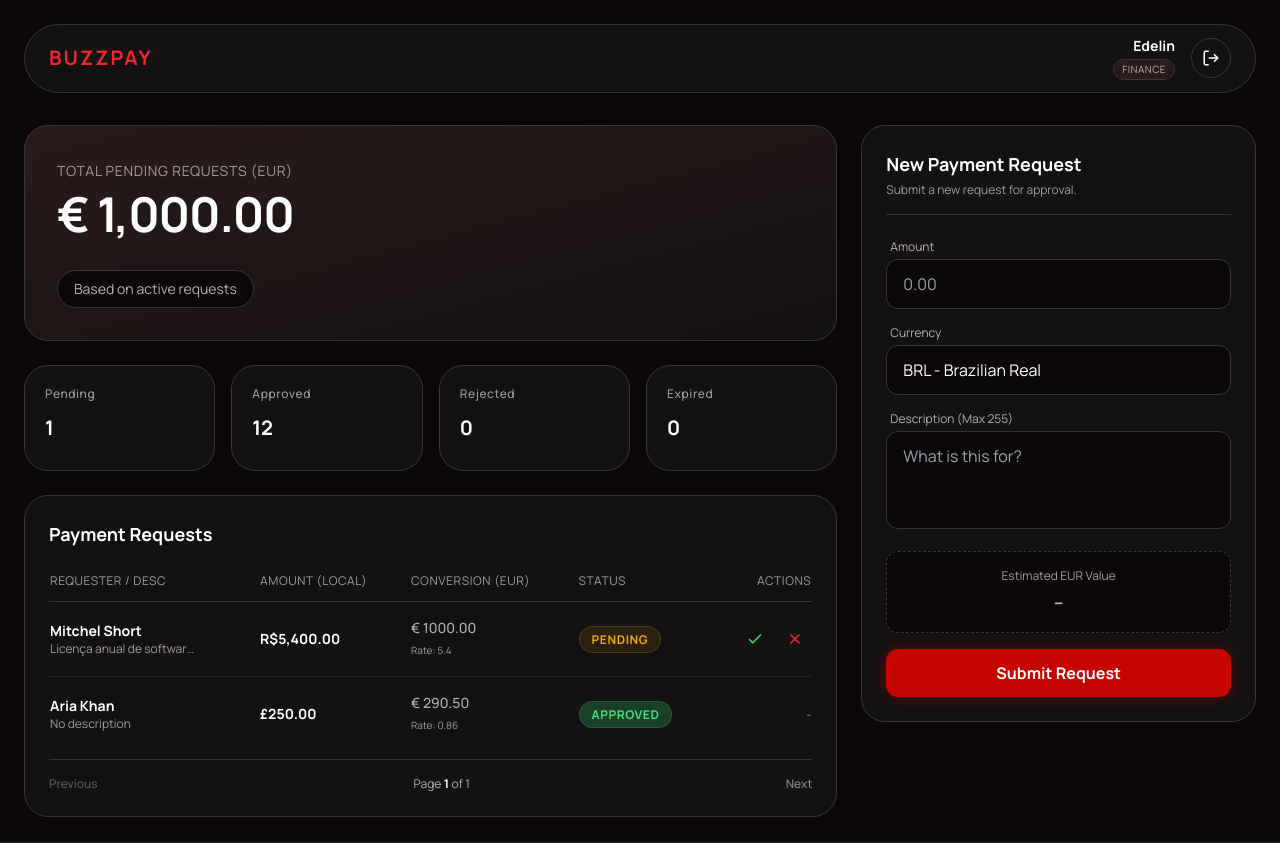
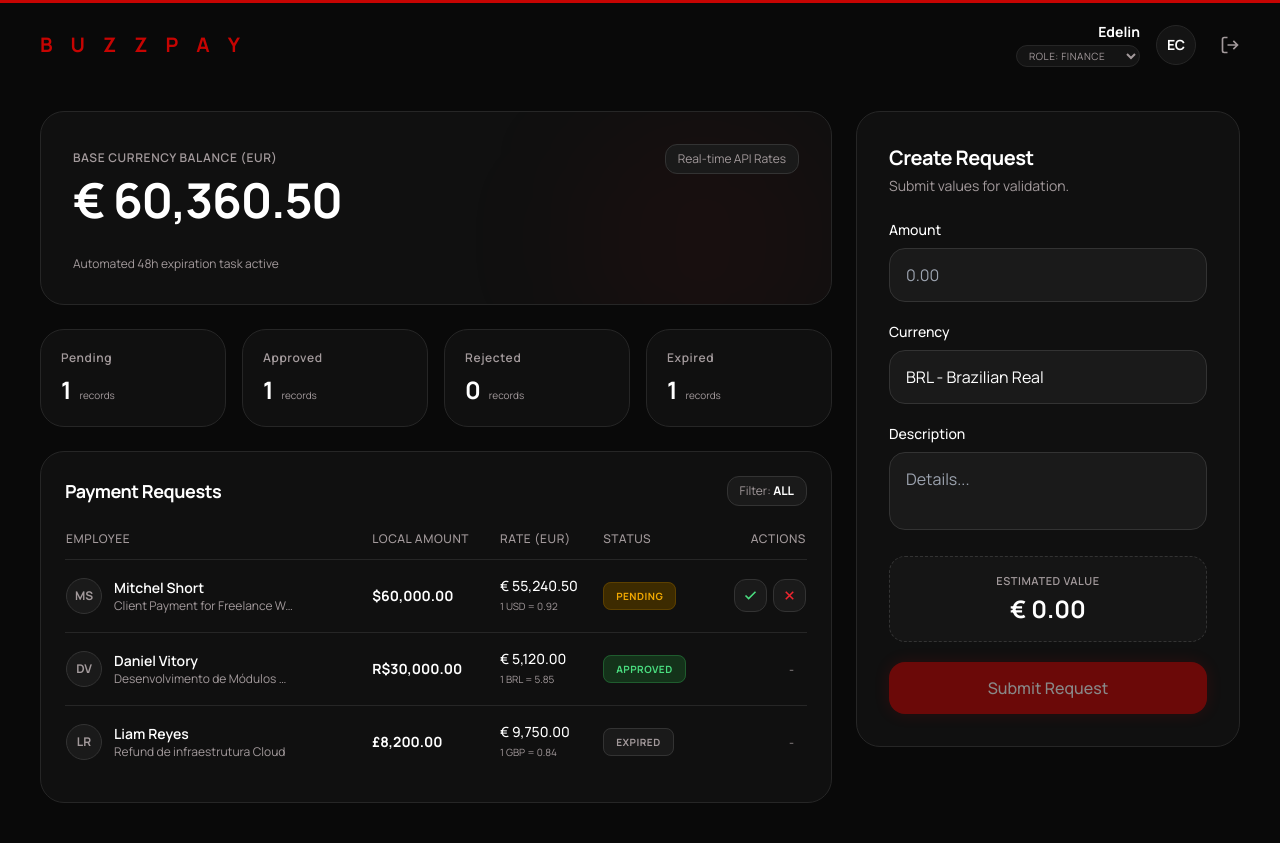
Before and after one commit to ede-ch/BuzzPayMultiCurrencyPayment, a Next.js app in the folder frontend/: page /dashboard in a window 1280 px wide. Built offline with nearby package versions, Linux system fonts and the light colour scheme.

Commit message:
feat(frontend): enhance dashboard with updated payment request

```diff
--- a/frontend/src/app/dashboard/page.tsx
+++ b/frontend/src/app/dashboard/page.tsx
@@ -2,7 +2,7 @@
 
 import React, { useState } from 'react';
 
-// Tipagens exatas do contrato do backend
+// Definições de tipos estritas do contrato do backend
 type Role = 'employee' | 'finance';
 type Status = 'pending' | 'approved' | 'rejected' | 'expired';
 
@@ -14,157 +14,207 @@ interface PaymentRequest {
   amount_eur: number;
   exchange_rate: number;
   rate_source: string;
+  rate_fetched_at: string;
   description?: string;
   created_at: string;
   expires_at: string;
-  user: { name: string };
+  user: {
+    name: string;
+    country: string;
+  };
 }
 
 export default function DashboardPage() {
-  const [role] = useState<Role>('finance'); // Mude para 'employee' para ver a diferença
-  const [activeFilter, setActiveFilter] = useState<Status | 'all'>('all');
+  const [role, setRole] = useState<Role>('finance');
+  const [statusFilter, setStatusFilter] = useState<Status | 'all'>('all');
+
+  const [amount, setAmount] = useState('');
+  const [currency, setCurrency] = useState('BRL');
+  const [description, setDescription] = useState('');
   const [isSubmitting, setIsSubmitting] = useState(false);
 
-  // Mock de dados baseado APENAS no que o sistema real retorna
   const mockRequests: PaymentRequest[] = [
     {
-      id: 'REQ-001',
+      id: 'REQ-8821',
       status: 'pending',
-      amount_local: 5400.00,
-      currency_code: 'BRL',
-      amount_eur: 1000.00,
-      exchange_rate: 5.40,
-      rate_source: 'Fixer.io',
-      description: 'Licença anual de software IDE',
-      created_at: '2024-11-11T14:32:00Z',
-      expires_at: '2024-11-12T14:32:00Z',
-      user: { name: 'Mitchel Short' }
+      amount_local: 60000.00,
+      currency_code: 'USD',
+      amount_eur: 55240.50,
+      exchange_rate: 0.92,
+      rate_source: 'https://api.exchangerate-api.com',
+      rate_fetched_at: '2026-06-12T14:00:00Z',
+      description: 'Client Payment for Freelance Work',
+      created_at: '2026-06-11T14:32:00Z',
+      expires_at: '2026-06-13T14:32:00Z',
+      user: { name: 'Mitchel Short', country: 'United States' }
     },
     {
-      id: 'REQ-002',
+      id: 'REQ-7432',
       status: 'approved',
-      amount_local: 250.00,
+      amount_local: 30000.00,
+      currency_code: 'BRL',
+      amount_eur: 5120.00,
+      exchange_rate: 5.85,
+      rate_source: 'https://api.exchangerate-api.com',
+      rate_fetched_at: '2026-06-10T09:15:00Z',
+      description: 'Desenvolvimento de Módulos Core',
+      created_at: '2026-06-10T14:32:00Z',
+      expires_at: '2026-06-12T14:32:00Z',
+      user: { name: 'Daniel Vitory', country: 'Brazil' }
+    },
+    {
+      id: 'REQ-1190',
+      status: 'expired',
+      amount_local: 8200.00,
       currency_code: 'GBP',
-      amount_eur: 290.50,
-      exchange_rate: 0.86,
-      rate_source: 'OpenExchange',
-      created_at: '2024-11-10T09:14:00Z',
-      expires_at: '2024-11-11T09:14:00Z',
-      user: { name: 'Aria Khan' }
+      amount_eur: 9750.00,
+      exchange_rate: 0.84,
+      rate_source: 'https://api.exchangerate-api.com',
+      rate_fetched_at: '2026-06-05T17:48:00Z',
+      description: 'Refund de infraestrutura Cloud',
+      created_at: '2026-06-05T17:48:00Z',
+      expires_at: '2026-06-07T17:48:00Z',
+      user: { name: 'Liam Reyes', country: 'United Kingdom' }
     }
   ];
 
-  const handleNewRequest = (e: React.FormEvent) => {
+  const mockCurrentRates: Record<string, number> = { BRL: 5.85, USD: 0.92, GBP: 0.84 };
+  const estimatedEur = amount ? (parseFloat(amount) / (mockCurrentRates[currency] || 1)).toFixed(2) : '0.00';
+
+  const handleSubmitRequest = (e: React.FormEvent) => {
     e.preventDefault();
     setIsSubmitting(true);
-    setTimeout(() => setIsSubmitting(false), 1500);
+    setTimeout(() => {
+      setIsSubmitting(false);
+      setAmount('');
+      setDescription('');
+    }, 1200);
   };
 
   return (
-    <div className="min-h-screen bg-ink text-white font-manrope p-4 sm:p-6">
-      {/* Navbar Superior (Apenas o que existe no projeto) */}
-      <nav className="flex items-center justify-between mb-8 bg-[#141112] border border-border-sec rounded-full px-6 py-3">
-        <div className="text-buzz-bright font-bold tracking-widest text-xl">
-          BUZZPAY
+    <div className="min-h-screen bg-[#090909] text-white font-manrope selection:bg-buzz-red selection:text-white border-t-[3px] border-buzz-red pb-10">
+
+      {/* NAVBAR SUPERIOR */}
+      <nav className="flex items-center justify-between px-6 sm:px-10 py-5 mb-6">
+        <div className="text-buzz-red font-bold tracking-[0.35em] text-lg sm:text-xl">
+          B U Z Z P A Y
         </div>
 
         <div className="flex items-center gap-4">
           <div className="text-right hidden sm:block">
             <p className="text-sm font-bold leading-tight">Edelin</p>
-            <span className="text-[10px] uppercase tracking-wider text-muted-light bg-[#2a1a1a] px-2 py-0.5 rounded-full inline-block mt-0.5 border border-border-sec">
-              {role}
-            </span>
+            <select
+              value={role}
+              onChange={(e) => setRole(e.target.value as Role)}
+              className="text-[10px] uppercase tracking-wider text-muted bg-[#141414] border border-[#262626] px-2 py-0.5 rounded-full mt-1 focus:outline-none cursor-pointer"
+            >
+              <option value="finance">Role: Finance</option>
+              <option value="employee">Role: Employee</option>
+            </select>
           </div>
-          <button className="w-10 h-10 rounded-full border border-border-sec flex items-center justify-center hover:bg-buzz-red/20 hover:text-buzz-bright transition-colors" title="Logout">
-            <svg width="18" height="18" fill="none" stroke="currentColor" strokeWidth="2" viewBox="0 0 24 24"><path d="M9 21H5a2 2 0 01-2-2V5a2 2 0 012-2h4M16 17l5-5-5-5M21 12H9"/></svg>
+          <div className="w-10 h-10 rounded-full bg-[#141414] border border-[#262626] flex items-center justify-center text-sm font-bold text-white">
+            EC
+          </div>
+          <button className="text-muted hover:text-white transition-colors ml-2" title="Logout">
+            <svg width="20" height="20" fill="none" stroke="currentColor" strokeWidth="2" viewBox="0 0 24 24"><path d="M9 21H5a2 2 0 01-2-2V5a2 2 0 012-2h4M16 17l5-5-5-5M21 12H9"/></svg>
           </button>
         </div>
       </nav>
 
+      <div className="px-4 sm:px-10 max-w-[1600px] mx-auto">
         <div className="grid grid-cols-1 lg:grid-cols-3 gap-6">
 
-        {/* COLUNA ESQUERDA/CENTRAL (Listagem e Filtros) */}
           <div className="lg:col-span-2 space-y-6">
 
-          {/* Card Principal: Overview real do sistema (Total de Requisições) */}
-          <div className="bg-gradient-to-br from-[#2a1a1a] to-[#141112] rounded-24px p-8 border border-border-sec relative overflow-hidden">
+            {/* Card Principal: Mantido o estilo com a mesma borda de 24px */}
+            <div className="bg-[#101010] rounded-[24px] p-8 border border-[#262626] relative overflow-hidden">
+              <div className="absolute top-0 right-0 w-64 h-64 bg-buzz-red/5 rounded-full filter blur-3xl pointer-events-none"></div>
               <div className="flex justify-between items-start mb-4 relative z-10">
                 <div>
-                <span className="text-muted text-sm uppercase tracking-wider">Total Pending Requests (EUR)</span>
-                <h2 className="text-5xl font-bold mt-2 tracking-tight">€ 1,000.00</h2>
+                  <span className="text-muted text-xs uppercase tracking-wider font-semibold">Base Currency Balance (EUR)</span>
+                  <h2 className="text-4xl sm:text-5xl font-bold mt-2 tracking-tight">€ 60,360.50</h2>
+                </div>
+                <div className="text-xs text-muted bg-[#1a1a1a] border border-[#333] px-3 py-1.5 rounded-[12px]">
+                  Real-time API Rates
                 </div>
               </div>
-            <div className="mt-8 relative z-10 flex gap-4">
-              <span className="text-sm text-muted-light bg-ink border border-border-sec px-4 py-2 rounded-full">
-                Based on active requests
-              </span>
+              <div className="flex gap-3 relative z-10 mt-8 text-xs text-muted">
+                <span>Automated 48h expiration task active</span>
               </div>
             </div>
 
-          {/* Cards Secundários viraram os Filtros de Status (Substitui Business Account, etc) */}
+            {/* Filtros de Estado */}
             <div className="grid grid-cols-2 md:grid-cols-4 gap-4">
-            {['pending', 'approved', 'rejected', 'expired'].map((status) => (
+              {(['pending', 'approved', 'rejected', 'expired'] as Status[]).map((status) => {
+                const count = mockRequests.filter(r => r.status === status).length;
+                const isActive = statusFilter === status;
+                return (
                   <button
                     key={status}
-                onClick={() => setActiveFilter(status as Status)}
-                className={`text-left rounded-24px p-5 transition-all border ${
-                  activeFilter === status
-                    ? 'bg-[#2a1a1a] border-buzz-red shadow-glow-red'
-                    : 'bg-[#141112] border-border-sec hover:bg-[#1a1617]'
+                    onClick={() => setStatusFilter(status === statusFilter ? 'all' : status)}
+                    className={`text-left rounded-[24px] p-5 transition-all border ${
+                      isActive ? 'bg-[#1c1213] border-buzz-red/50 shadow-[0_0_15px_rgba(198,4,2,0.15)]' : 'bg-[#101010] border-[#262626] hover:bg-[#151515]'
                     }`}
                   >
-                <div className="flex items-center justify-between mb-3">
-                  <span className="text-xs font-medium uppercase tracking-wider text-muted capitalize">{status}</span>
+                    <span className="text-xs font-semibold uppercase tracking-wider text-muted block mb-2 capitalize">{status}</span>
+                    <div className="flex items-baseline gap-2">
+                      <h3 className="text-2xl font-bold text-white">{count}</h3>
+                      <span className="text-[10px] text-muted">records</span>
                     </div>
-                {/* Contadores fictícios apenas para ilustrar o layout, devem vir da API */}
-                <h3 className="text-xl font-bold mb-2">{status === 'pending' ? '1' : status === 'approved' ? '12' : '0'}</h3>
                   </button>
-            ))}
+                );
+              })}
             </div>
 
-          {/* Lista de Requisições (Substitui a "Recent Activity") */}
-          <div className="bg-[#141112] border border-border-sec rounded-24px p-6">
+            {/* Tabela de Payment Requests */}
+            <div className="bg-[#101010] border border-[#262626] rounded-[24px] p-6">
               <div className="flex justify-between items-center mb-6">
-              <h3 className="font-bold text-lg">Payment Requests</h3>
-              {activeFilter !== 'all' && (
-                <button onClick={() => setActiveFilter('all')} className="text-xs text-buzz-bright hover:underline">
-                  Clear Filter
-                </button>
-              )}
+                <h3 className="font-bold text-lg tracking-tight">Payment Requests</h3>
+                <div className="text-xs text-muted bg-[#1a1a1a] px-3 py-1.5 rounded-[12px] border border-[#333]">
+                  Filter: <span className="text-white font-bold uppercase">{statusFilter}</span>
+                </div>
               </div>
 
               <div className="overflow-x-auto">
                 <table className="w-full text-sm text-left">
-                <thead className="text-muted text-xs border-b border-border-sec uppercase tracking-wider">
+                  <thead className="text-muted text-xs border-b border-[#262626] uppercase tracking-wider">
                     <tr>
-                    <th className="pb-3 font-normal">Requester / Desc</th>
-                    <th className="pb-3 font-normal">Amount (Local)</th>
-                    <th className="pb-3 font-normal hidden sm:table-cell">Conversion (EUR)</th>
-                    <th className="pb-3 font-normal">Status</th>
-                    {role === 'finance' && <th className="pb-3 font-normal text-right">Actions</th>}
+                      <th className="pb-3 font-medium">Employee</th>
+                      <th className="pb-3 font-medium">Local Amount</th>
+                      <th className="pb-3 font-medium hidden md:table-cell">Rate (EUR)</th>
+                      <th className="pb-3 font-medium">Status</th>
+                      {role === 'finance' && <th className="pb-3 font-medium text-right">Actions</th>}
                     </tr>
                   </thead>
-                <tbody className="divide-y divide-border-sec/50">
+                  <tbody className="divide-y divide-[#262626]">
                     {mockRequests
-                    .filter(req => activeFilter === 'all' || req.status === activeFilter)
+                      .filter(req => statusFilter === 'all' || req.status === statusFilter)
                       .map((req) => (
-                    <tr key={req.id} className="hover:bg-[#1a1617] transition-colors">
-                      <td className="py-4">
-                        <p className="font-bold">{req.user.name}</p>
-                        <p className="text-xs text-muted truncate max-w-[150px]">{req.description || 'No description'}</p>
+                      <tr key={req.id} className="hover:bg-[#151515] transition-colors group">
+                        <td className="py-4 pr-2">
+                          <div className="flex items-center gap-3">
+                            <div className="w-9 h-9 rounded-full bg-[#1a1a1a] border border-[#333] flex items-center justify-center font-bold text-xs text-muted group-hover:border-buzz-red/40 transition-colors">
+                              {req.user.name.split(' ').map(n => n[0]).join('')}
+                            </div>
+                            <div>
+                              <p className="font-semibold text-white">{req.user.name}</p>
+                              <p className="text-xs text-muted max-w-[180px] truncate">{req.description || 'No description provided'}</p>
+                            </div>
+                          </div>
                         </td>
                         <td className="py-4 font-bold text-white">
                           {req.amount_local.toLocaleString('en-US', { style: 'currency', currency: req.currency_code })}
                         </td>
-                      <td className="py-4 hidden sm:table-cell">
-                        <p className="font-medium text-muted-light">€ {req.amount_eur.toFixed(2)}</p>
-                        <p className="text-[10px] text-muted mt-0.5">Rate: {req.exchange_rate}</p>
+                        <td className="py-4 hidden md:table-cell text-muted">
+                          <p className="font-medium text-white">€ {req.amount_eur.toLocaleString('en-US', { minimumFractionDigits: 2 })}</p>
+                          <p className="text-[10px] text-muted truncate max-w-[150px]">1 {req.currency_code} = {req.exchange_rate}</p>
                         </td>
                         <td className="py-4">
-                        <span className={`px-3 py-1 rounded-full text-xs font-bold uppercase tracking-wider border ${
-                          req.status === 'success' || req.status === 'approved' ? 'bg-[#1a4028] text-[#4ade80] border-[#225c38]' :
-                          req.status === 'pending' ? 'bg-coin-yellow/10 text-coin-yellow border-coin-yellow/20' :
-                          'bg-buzz-red/10 text-buzz-bright border-buzz-red/20'
+                          <span className={`px-3 py-1.5 rounded-[8px] text-[10px] font-bold uppercase tracking-wider border ${
+                            req.status === 'approved' ? 'bg-[#14321a] text-[#4ade80] border-[#1f5c2e]' :
+                            req.status === 'pending' ? 'bg-[#3d2b00] text-[#f2a900] border-[#5c4000]' :
+                            req.status === 'expired' ? 'bg-[#1a1a1a] text-muted border-[#333]' :
+                            'bg-[#3a0a0a] text-[#ef2630] border-[#5c1010]'
                           }`}>
                             {req.status}
                           </span>
@@ -172,16 +222,16 @@ export default function DashboardPage() {
                         {role === 'finance' && (
                           <td className="py-4 text-right">
                             {req.status === 'pending' ? (
-                             <div className="flex justify-end gap-2">
-                               <button className="text-[#4ade80] hover:bg-[#1a4028] p-1.5 rounded-lg border border-transparent hover:border-[#225c38] transition-colors" title="Approve">
-                                 <svg width="18" height="18" fill="none" stroke="currentColor" strokeWidth="2" viewBox="0 0 24 24"><path d="M20 6L9 17l-5-5"/></svg>
+                              <div className="flex justify-end gap-1.5">
+                                <button className="p-2 rounded-[12px] bg-[#1a1a1a] border border-[#333] text-[#4ade80] hover:bg-[#14321a] hover:border-[#1f5c2e] transition-all" title="Approve">
+                                  <svg width="15" height="15" fill="none" stroke="currentColor" strokeWidth="2.5" viewBox="0 0 24 24"><path d="M20 6L9 17l-5-5"/></svg>
                                 </button>
-                               <button className="text-buzz-bright hover:bg-buzz-red/10 p-1.5 rounded-lg border border-transparent hover:border-buzz-red/20 transition-colors" title="Reject">
-                                 <svg width="18" height="18" fill="none" stroke="currentColor" strokeWidth="2" viewBox="0 0 24 24"><path d="M18 6L6 18M6 6l12 12"/></svg>
+                                <button className="p-2 rounded-[12px] bg-[#1a1a1a] border border-[#333] text-[#ef2630] hover:bg-[#3a0a0a] hover:border-[#5c1010] transition-all" title="Reject">
+                                  <svg width="15" height="15" fill="none" stroke="currentColor" strokeWidth="2.5" viewBox="0 0 24 24"><path d="M18 6L6 18M6 6l12 12"/></svg>
                                 </button>
                               </div>
                             ) : (
-                            <span className="text-xs text-muted">-</span>
+                              <span className="text-xs text-muted px-3">-</span>
                             )}
                           </td>
                         )}
@@ -190,77 +240,80 @@ export default function DashboardPage() {
                   </tbody>
                 </table>
               </div>
-
-            {/* Paginação Real do Sistema */}
-            <div className="flex items-center justify-between border-t border-border-sec pt-4 mt-2">
-              <button className="text-xs font-medium text-muted hover:text-white transition-colors flex items-center gap-1 disabled:opacity-50" disabled>
-                Previous
-              </button>
-              <span className="text-xs text-muted-light">Page <strong className="text-white">1</strong> of 1</span>
-              <button className="text-xs font-medium text-white hover:text-buzz-bright transition-colors flex items-center gap-1 disabled:opacity-50" disabled>
-                Next
-              </button>
-            </div>
             </div>
           </div>
 
-        {/* COLUNA DIREITA (Formulário e Detalhes) */}
+          {/* COLUNA DA DIREITA (Formulário) */}
           <div className="space-y-6">
 
-          {/* Formulário de Nova Requisição ocupando o lugar do "Top Spending" */}
-          <div className="bg-[#141112] border border-border-sec rounded-24px p-6">
-            <div className="mb-6 pb-4 border-b border-border-sec">
-              <h3 className="font-bold text-lg">New Payment Request</h3>
-              <p className="text-xs text-muted mt-1">Submit a new request for approval.</p>
+            {/* Formulário com Inputs baseados no Login */}
+            <div className="bg-[#101010] border border-[#262626] rounded-[24px] p-6 sm:p-8 relative">
+              <div className="mb-6">
+                <h3 className="font-bold text-xl tracking-tight mb-1">Create Request</h3>
+                <p className="text-sm text-muted">Submit values for validation.</p>
               </div>
 
-            <form onSubmit={handleNewRequest} className="space-y-4">
+              <form onSubmit={handleSubmitRequest} className="space-y-5">
                 <div>
-                <label className="block text-xs text-muted-light mb-1 ml-1">Amount</label>
-                <div className="relative">
+                  <label className="block text-sm text-white font-medium mb-2">Amount</label>
                   <input
-                    type="number" step="0.01" min="0.01" placeholder="0.00" required
-                    className="w-full bg-ink border border-border-sec rounded-12px py-3 px-4 text-white focus:outline-none focus:border-buzz-red transition-colors"
+                    type="number"
+                    step="0.01"
+                    min="0.01"
+                    required
+                    value={amount}
+                    onChange={(e) => setAmount(e.target.value)}
+                    placeholder="0.00"
+                    className="w-full bg-[#1a1a1a] border border-[#333] rounded-[16px] py-3.5 px-4 text-white focus:outline-none focus:border-buzz-red transition-colors"
                   />
-                </div>
                 </div>
 
                 <div>
-                <label className="block text-xs text-muted-light mb-1 ml-1">Currency</label>
-                <select className="w-full bg-ink border border-border-sec rounded-12px py-3 px-4 text-white focus:outline-none focus:border-buzz-red transition-colors appearance-none">
-                  {/* Moeda local do usuário definida no cadastro */}
+                  <label className="block text-sm text-white font-medium mb-2">Currency</label>
+                  <select
+                    value={currency}
+                    onChange={(e) => setCurrency(e.target.value)}
+                    className="w-full bg-[#1a1a1a] border border-[#333] rounded-[16px] py-3.5 px-4 text-white focus:outline-none focus:border-buzz-red transition-colors cursor-pointer appearance-none"
+                  >
                     <option value="BRL">BRL - Brazilian Real</option>
                     <option value="USD">USD - US Dollar</option>
-                  <option value="EUR">EUR - Euro</option>
+                    <option value="GBP">GBP - UK Pound</option>
                   </select>
                 </div>
 
                 <div>
-                <label className="block text-xs text-muted-light mb-1 ml-1">Description (Max 255)</label>
+                  <label className="block text-sm text-white font-medium mb-2">Description</label>
                   <textarea
-                  maxLength={255} rows={3} placeholder="What is this for?"
-                  className="w-full bg-ink border border-border-sec rounded-12px py-3 px-4 text-white focus:outline-none focus:border-buzz-red transition-colors resize-none"
+                    maxLength={255}
+                    rows={2}
+                    value={description}
+                    onChange={(e) => setDescription(e.target.value)}
+                    placeholder="Details..."
+                    className="w-full bg-[#1a1a1a] border border-[#333] rounded-[16px] py-3.5 px-4 text-white focus:outline-none focus:border-buzz-red transition-colors resize-none"
                   />
                 </div>
 
-              {/* Box de Preview da Conversão (Requisito do PDF) */}
-              <div className="bg-ink border border-dashed border-border-sec rounded-12px p-4 flex flex-col gap-1 items-center justify-center text-center">
-                <span className="text-xs text-muted">Estimated EUR Value</span>
-                <span className="text-lg font-bold text-muted-light">--</span>
+                <div className="bg-[#151515] border border-dashed border-[#333] rounded-[16px] p-4 flex flex-col items-center justify-center text-center">
+                  <span className="text-[11px] text-muted uppercase tracking-wider font-semibold">Estimated Value</span>
+                  <span className="text-2xl font-bold text-white mt-1">
+                    € {parseFloat(estimatedEur).toLocaleString('en-US', { minimumFractionDigits: 2 })}
+                  </span>
                 </div>
 
                 <button
                   type="submit"
-                disabled={isSubmitting}
-                className="w-full bg-buzz-red hover:bg-buzz-bright text-white font-bold py-3 rounded-12px transition-all shadow-glow-red disabled:opacity-70 mt-2"
+                  disabled={isSubmitting || !amount}
+                  className="w-full bg-[#c60402] hover:bg-[#ef2630] text-white font-medium py-3.5 rounded-[16px] transition-all shadow-[0_0_15px_rgba(198,4,2,0.3)] disabled:opacity-50 disabled:cursor-not-allowed mt-2"
                 >
-                {isSubmitting ? 'Submitting...' : 'Submit Request'}
+                  {isSubmitting ? 'Processing...' : 'Submit Request'}
                 </button>
               </form>
             </div>
+
           </div>
 
         </div>
       </div>
+    </div>
   );
 }
```
Lines whose indentation alone changed are shown as unchanged.
